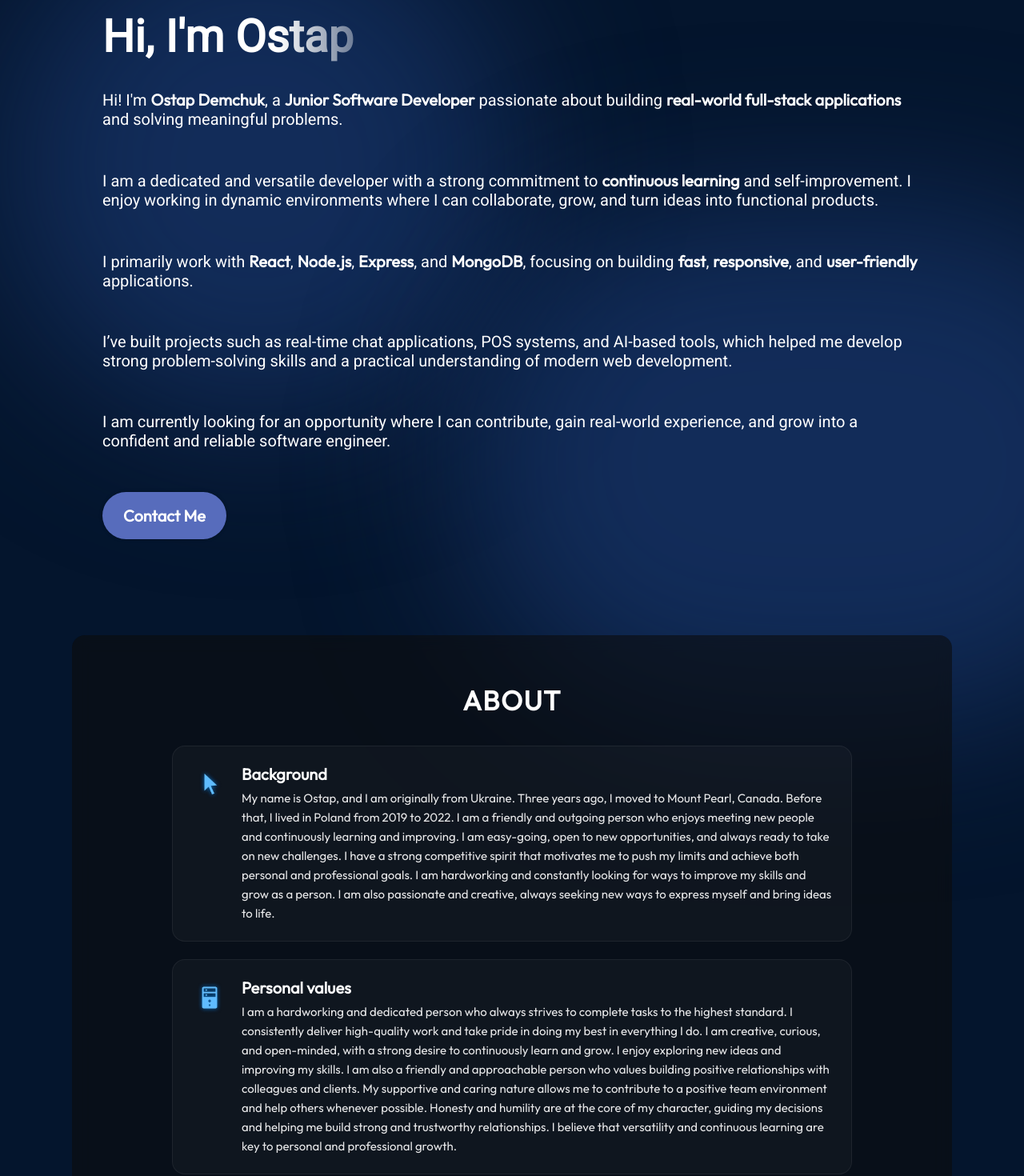
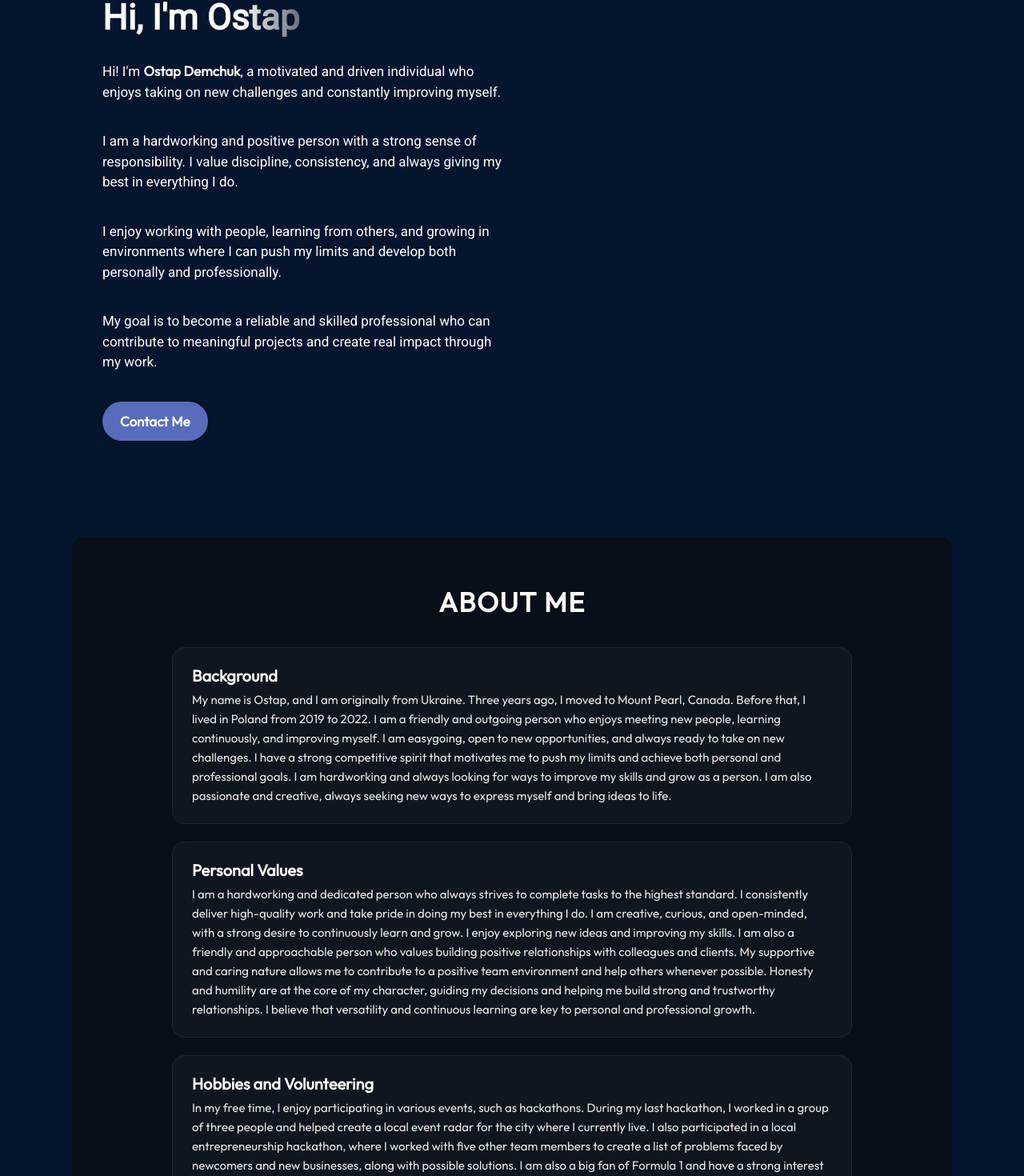
Before and after one commit to Ostap200488/react_portfolio_page, a React (Vite) app: page / in a window 1280 px wide. Shown: the part 135-1605 px from the top of the page at 80% size. Built offline with nearby package versions, Linux system fonts and the light colour scheme.

Commit message:
Improving of the existing portfolio

```diff
--- a/src/components/About/About.jsx
+++ b/src/components/About/About.jsx
@@ -6,42 +6,65 @@ import { getImageUrl } from "../../utils";
 export const About = () => {
   return (
     <section className={styles.container} id="about">
-      <h2 className={styles.title}>About</h2>
+      <h2 className={styles.title}>About Me </h2>
       <div className={styles.content}>
-
         <ul className={styles.aboutItems}>
           <li className={styles.aboutItem}>
-            <img src={getImageUrl("about/cursorIcon.png")} alt="Cursor icon" />
             <div className={styles.aboutItemText}>
               <h3>Background</h3>
               <p>
-                My name is Ostap, and I am originally from Ukraine. Three years ago, I moved to Mount Pearl, Canada. Before that, I lived in Poland from 2019 to 2022.
-                I am a friendly and outgoing person who enjoys meeting new people and continuously learning and improving. I am easy-going, open to new opportunities, and always ready to take on new challenges.
-                I have a strong competitive spirit that motivates me to push my limits and achieve both personal and professional goals. I am hardworking and constantly looking for ways to improve my skills and grow as a person.
-                I am also passionate and creative, always seeking new ways to express myself and bring ideas to life.
+                My name is Ostap, and I am originally from Ukraine. Three years
+                ago, I moved to Mount Pearl, Canada. Before that, I lived in
+                Poland from 2019 to 2022. I am a friendly and outgoing person
+                who enjoys meeting new people, learning continuously, and
+                improving myself. I am easygoing, open to new opportunities, and
+                always ready to take on new challenges. I have a strong
+                competitive spirit that motivates me to push my limits and
+                achieve both personal and professional goals. I am hardworking
+                and always looking for ways to improve my skills and grow as a
+                person. I am also passionate and creative, always seeking new
+                ways to express myself and bring ideas to life.
               </p>
             </div>
           </li>
+
           <li className={styles.aboutItem}>
-            <img src={getImageUrl("about/serverIcon.png")} alt="Server icon" />
+
             <div className={styles.aboutItemText}>
-              <h3>Personal values</h3>
+              <h3>Personal Values</h3>
               <p>
-                 I am a hardworking and dedicated person who always strives to complete tasks to the highest standard. I consistently deliver high-quality work and take pride in doing my best in everything I do.
-                  I am creative, curious, and open-minded, with a strong desire to continuously learn and grow. I enjoy exploring new ideas and improving my skills.
-                  I am also a friendly and approachable person who values building positive relationships with colleagues and clients. My supportive and caring nature allows me to contribute to a positive team environment and help others whenever possible.
-                  Honesty and humility are at the core of my character, guiding my decisions and helping me build strong and trustworthy relationships. I believe that versatility and continuous learning are key to personal and professional growth.
+                I am a hardworking and dedicated person who always strives to
+                complete tasks to the highest standard. I consistently deliver
+                high-quality work and take pride in doing my best in everything
+                I do. I am creative, curious, and open-minded, with a strong
+                desire to continuously learn and grow. I enjoy exploring new
+                ideas and improving my skills. I am also a friendly and
+                approachable person who values building positive relationships
+                with colleagues and clients. My supportive and caring nature
+                allows me to contribute to a positive team environment and help
+                others whenever possible. Honesty and humility are at the core
+                of my character, guiding my decisions and helping me build
+                strong and trustworthy relationships. I believe that versatility
+                and continuous learning are key to personal and professional
+                growth.
               </p>
             </div>
           </li>
+
           <li className={styles.aboutItem}>
-            <img src={getImageUrl("about/cursorIcon.png")} alt="UI icon" />
             <div className={styles.aboutItemText}>
-              <h3>Education & Experience</h3>
+              <h3>Hobbies and Volunteering</h3>
               <p>
-                Since my childhood , i always had a interest about computers and technology .
-                 So since my school time i always  choosed an advanced computer science classes and when i came to Canada i always parcitipated and finished courses about computer science and programming . I have a strong background in computer science and programming, with experience in various programming languages and technologies. I have completed several courses and projects that have helped me develop my skills and knowledge in the field. I am always eager to learn more and stay up-to-date with the latest trends and advancements in technology.
-                 And when i arrived to Canada i started and graduated from colleпge with a software development diploma.
+                In my free time, I enjoy participating in various events, such
+                as hackathons. During my last hackathon, I worked in a group of
+                three people and helped create a local event radar for the city
+                where I currently live. I also participated in a local
+                entrepreneurship hackathon, where I worked with five other team
+                members to create a list of problems faced by newcomers and new
+                businesses, along with possible solutions. I am also a big fan
+                of Formula 1 and have a strong interest in history. Back in
+                Ukraine, I participated in history Olympiads and won trophies at
+                the national level.
               </p>
             </div>
           </li>
--- a/src/components/Hero/Hero.jsx
+++ b/src/components/Hero/Hero.jsx
@@ -10,33 +10,23 @@ export const Hero = () => {
         <h1 className={styles.title}>Hi, I'm Ostap</h1>
 
       <p className={styles.description}>
-  Hi! I'm <strong>Ostap Demchuk</strong>, a{" "}
-  <strong>Junior Software Developer</strong> passionate about building{" "}
-  <strong>real-world full-stack applications</strong> and solving meaningful problems.
+  Hi! I'm <strong>Ostap Demchuk</strong>, a motivated and driven individual who enjoys
+  taking on new challenges and constantly improving myself.
 </p>
 
 <p className={styles.description}>
-  I am a dedicated and versatile developer with a strong commitment to{" "}
-  <strong>continuous learning</strong> and self-improvement. I enjoy working in dynamic
-  environments where I can collaborate, grow, and turn ideas into functional products.
+  I am a hardworking and positive person with a strong sense of responsibility. I value
+  discipline, consistency, and always giving my best in everything I do.
 </p>
 
 <p className={styles.description}>
-  I primarily work with <strong>React</strong>, <strong>Node.js</strong>,{" "}
-  <strong>Express</strong>, and <strong>MongoDB</strong>, focusing on building{" "}
-  <strong>fast</strong>, <strong>responsive</strong>, and{" "}
-  <strong>user-friendly</strong> applications.
+  I enjoy working with people, learning from others, and growing in environments where I
+  can push my limits and develop both personally and professionally.
 </p>
 
 <p className={styles.description}>
-  I’ve built projects such as real-time chat applications, POS systems, and AI-based tools,
-  which helped me develop strong problem-solving skills and a practical understanding of
-  modern web development.
-</p>
-
-<p className={styles.description}>
-  I am currently looking for an opportunity where I can contribute, gain real-world experience,
-  and grow into a confident and reliable software engineer.
+  My goal is to become a reliable and skilled professional who can contribute to meaningful
+  projects and create real impact through my work.
 </p>
 
         <a
--- a/src/components/Hero/Hero.module.css
+++ b/src/components/Hero/Hero.module.css
@@ -5,7 +5,7 @@
   display: flex;
   align-items: center;
   justify-content: space-between;
-  margin-top: 49px;
+  margin-top: 32px; /* reduced */
   z-index: 1;
   margin-left: 10%;
   margin-right: 10%;
@@ -17,12 +17,13 @@
   align-items: flex-start;
   color: var(--color-text);
   z-index: 1;
+  gap: 16px; /* adds controlled spacing instead of big margins */
 }
 
 .title {
-  font-size: 56px;
+  font-size: 44px; /* smaller */
   font-weight: 900;
-  margin-bottom: 33px;
+  margin-bottom: 12px; /* reduced */
   font-family: var(--font-roboto);
   background: linear-gradient(
     90deg,
@@ -35,9 +36,11 @@
 }
 
 .description {
-  font-size: 20px;
+  font-size: 17px; /* smaller */
+  line-height: 1.5;
   font-family: var(--font-roboto);
-  margin-bottom: 52px;
+  margin-bottom: 20px; /* reduced */
+  max-width: 500px; /* keeps text tighter */
 }
 
 .contactBtn {
@@ -45,15 +48,15 @@
   background-color: var(--color-primary);
   color: var(--color-text);
   border-radius: 100px;
-  font-size: 20px;
+  font-size: 17px; /* smaller */
   font-weight: 600;
-  padding: 17px 26px;
+  padding: 14px 22px; /* slightly reduced */
   box-shadow: 0 0 4px 0 rgba(0, 0, 0, 0.25);
 }
 
 .heroImg {
-  width: 50%;
-  max-width: 520px;
+  width: 45%; /* slightly smaller */
+  max-width: 480px;
   height: auto;
   display: block;
   object-fit: contain;
@@ -64,58 +67,3 @@
   animation-iteration-count: infinite;
   animation-timing-function: ease-in-out;
 }
-
-@keyframes floating {
-  0% {
-    transform: translate(0, 0px);
-  }
-  50% {
-    transform: translate(0, 10px);
-  }
-  100% {
-    transform: translate(0, -0px);
-  }
-}
-
-.topBlur {
-  position: absolute;
-  width: 50vw;
-  height: 50vw;
-  min-width: 350px;
-  min-width: 350px;
-  top: -128px;
-  left: -10vw;
-  border-radius: 764px;
-  background: rgba(25, 55, 109, 0.7);
-  filter: blur(100px);
-  z-index: 0;
-}
-
-.bottomBlur {
-  position: absolute;
-  width: 70vw;
-  height: 50vw;
-  min-width: 350px;
-  min-width: 250px;
-  top: 246px;
-  right: -25vw;
-  border-radius: 764px;
-  background: rgba(25, 55, 109, 0.7);
-  filter: blur(100px);
-  z-index: 0;
-}
-
-@media screen and (max-width: 830px) {
-  .container {
-    flex-direction: column-reverse;
-  }
-
-  .content {
-    align-items: center;
-  }
-  .heroImg {
-    width: 60%;
-    max-width: 360px;
-    margin: 24px 0 0 0;
-  }
-}
--- a/src/components/Navbar/Navbar.jsx
+++ b/src/components/Navbar/Navbar.jsx
@@ -9,7 +9,7 @@ export const Navbar = () => {
   return (
     <nav className={styles.navbar}>
       <a className={styles.title} href="/">
-        Portfolio
+        Ostap Demchuk
       </a>
       <div className={styles.menu}>
         <img
--- a/src/components/Projects/ProjectCard.jsx
+++ b/src/components/Projects/ProjectCard.jsx
@@ -38,6 +38,7 @@ export const ProjectCard = ({
         >
           Source
         </a>
+
       </div>
     </div>
   );
```
Also changed, not shown: src/components/cli/Cli.jsx (deleted).
